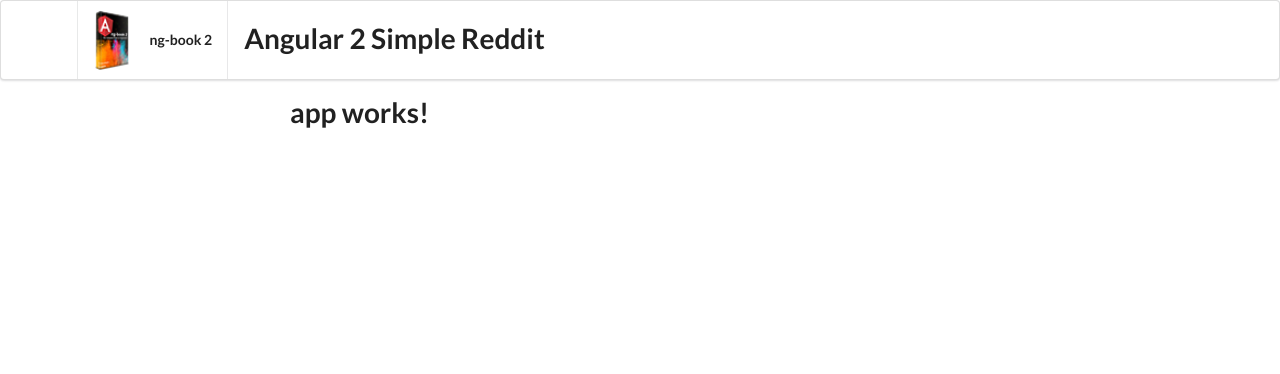
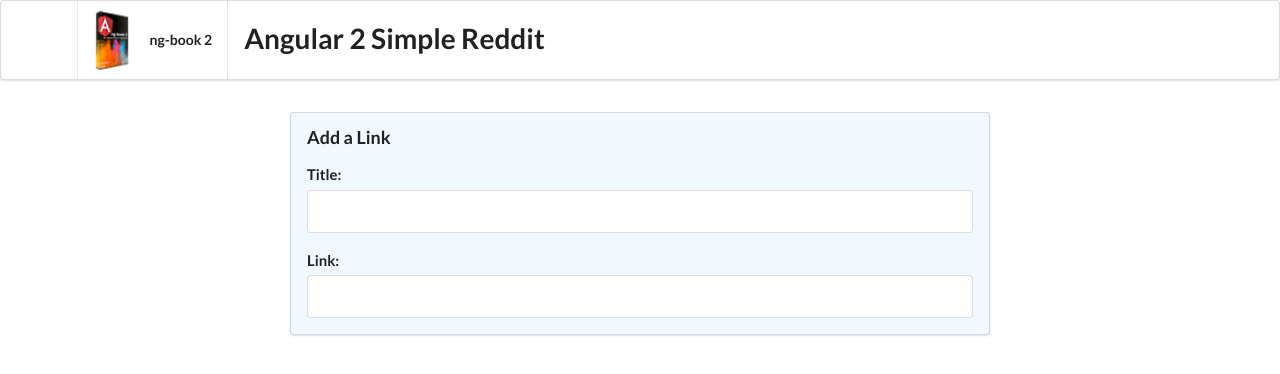
Before and after one commit to 1gnatov/ngbook2-app, an Angular app in the folder angular-reddit/: page / in a window 1280 px wide. Shown: the top 374 px of the page. Built offline with nearby package versions, Linux system fonts and the light colour scheme.

Commit message:
added form

```diff
--- a/angular-reddit/src/app/app.component.html
+++ b/angular-reddit/src/app/app.component.html
@@ -1,3 +1,12 @@
-<h1>
-  {{title}}
-</h1>
+<form class="ui large form segment">
+	<h3 class="ui header">Add a Link</h3>
+
+	<div class="field">
+		<label for="title">Title:</label>
+		<input name="title">
+	</div>
+	<div class="field">
+		<label for="link">Link:</label>
+		<input name="link">
+	</div>
+</form>
--- a/angular-reddit/src/app/app.component.ts
+++ b/angular-reddit/src/app/app.component.ts
@@ -6,5 +6,4 @@
   styleUrls: ['./app.component.css']
 })
 export class AppComponent {
-  title = 'app works!';
 }
```
